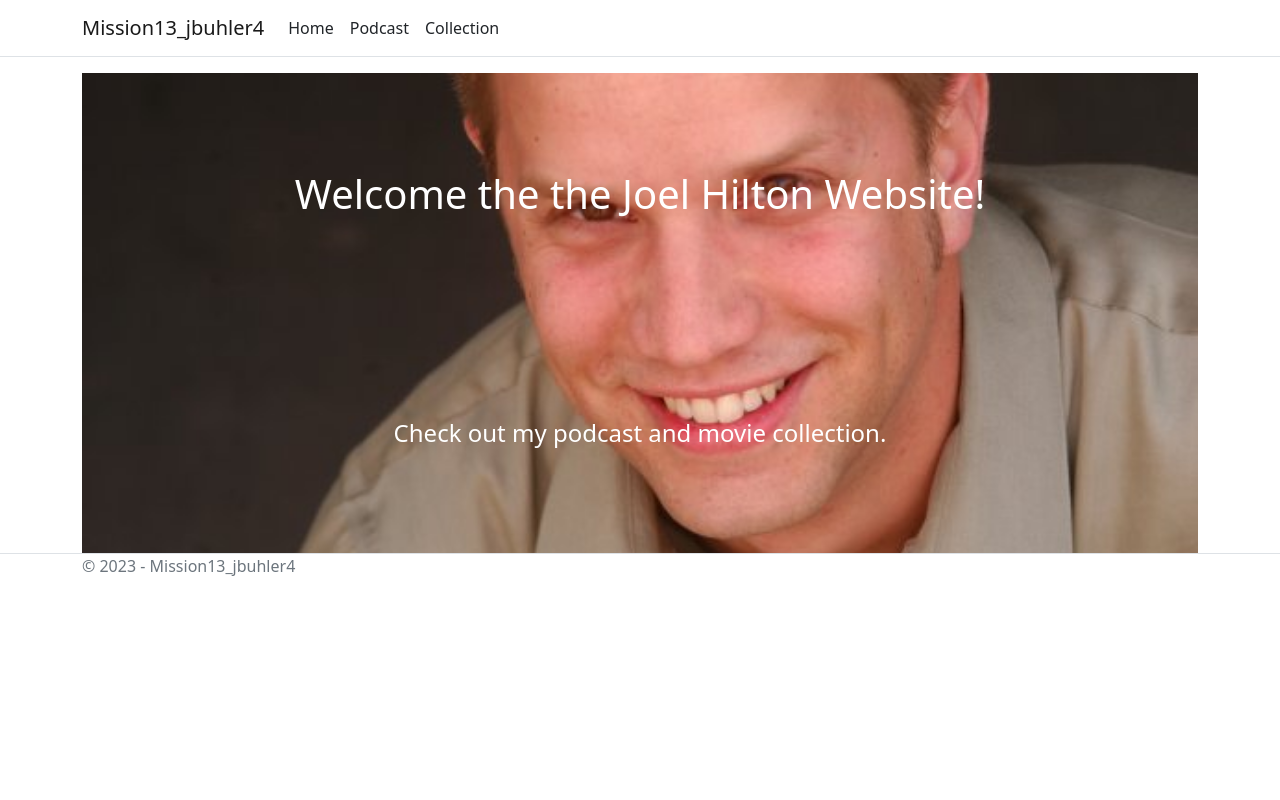
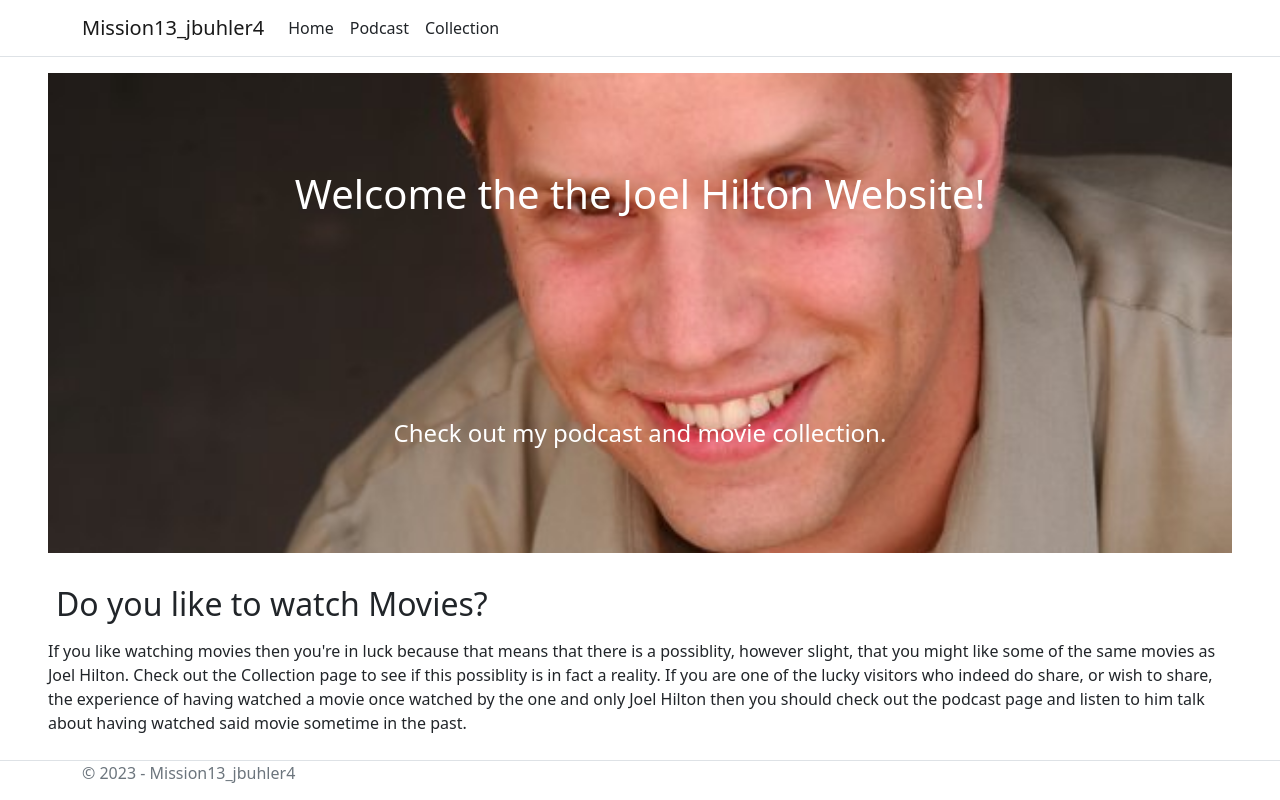
Before and after one commit to JesseBBuhler/Mission13_jbuhler4, a React (Create React App) app in the folder frontend/: page / in a window 1280 px wide. Built offline with nearby package versions, Linux system fonts and the light colour scheme.

Commit message:
Add content and styling

```diff
--- a/frontend/src/App.css
+++ b/frontend/src/App.css
@@ -1,38 +1,3 @@
 .App {
   text-align: center;
 }
-
-.App-logo {
-  height: 40vmin;
-  pointer-events: none;
-}
-
-@media (prefers-reduced-motion: no-preference) {
-  .App-logo {
-    animation: App-logo-spin infinite 20s linear;
-  }
-}
-
-.App-header {
-  background-color: #282c34;
-  min-height: 100vh;
-  display: flex;
-  flex-direction: column;
-  align-items: center;
-  justify-content: center;
-  font-size: calc(10px + 2vmin);
-  color: white;
-}
-
-.App-link {
-  color: #61dafb;
-}
-
-@keyframes App-logo-spin {
-  from {
-    transform: rotate(0deg);
-  }
-  to {
-    transform: rotate(360deg);
-  }
-}
--- a/frontend/src/pages/Home.tsx
+++ b/frontend/src/pages/Home.tsx
@@ -9,6 +9,17 @@ function Home() {
         title="Welcome the the Joel Hilton Website!"
         subtitle="Check out my podcast and movie collection."
       ></HeroImage>
+      <h2 className="mt-4 p-2">Do you like to watch Movies?</h2>
+      <p>
+        If you like watching movies then you're in luck because that means that
+        there is a possiblity, however slight, that you might like some of the
+        same movies as Joel Hilton. Check out the Collection page to see if this
+        possiblity is in fact a reality. If you are one of the lucky visitors
+        who indeed do share, or wish to share, the experience of having watched
+        a movie once watched by the one and only Joel Hilton then you should
+        check out the podcast page and listen to him talk about having watched
+        said movie sometime in the past.
+      </p>
     </>
   );
 }
--- /dev/null
+++ b/frontend/src/pages/Layout.module.css
@@ -0,0 +1,15 @@
+.page_container {
+  position: relative;
+  min-height: 100vh;
+}
+
+.content_wrap {
+  padding: 0 3rem 2.5rem;
+}
+
+.footer {
+  position: absolute;
+  bottom: 0;
+  width: 100%;
+  height: 2.5rem;
+}
--- a/frontend/src/pages/Layout.tsx
+++ b/frontend/src/pages/Layout.tsx
@@ -1,19 +1,21 @@
 import { Outlet } from "react-router-dom";
 import Header from "../components/Header";
 import Footer from "../components/Footer";
+import styles from "./Layout.module.css";
 
 function Layout() {
   return (
-    <>
+    <div className={styles.page_container}>
       <Header />
-      <div className="container">
+      <div className={styles.content_wrap}>
         <main className="pd-3">
           <Outlet />
         </main>
       </div>
-
-      <Footer />
-    </>
+      <div className={styles.footer}>
+        <Footer />
+      </div>
+    </div>
   );
 }
 
--- a/frontend/src/pages/Podcast.tsx
+++ b/frontend/src/pages/Podcast.tsx
@@ -1,5 +1,17 @@
 function Podcast() {
-  return <h1>Podcast</h1>;
+  return (
+    <div className="text-center">
+      <h1 className="display-4">Check out the Baconsale podcast!</h1>
+      <a href="https://baconsale.com">
+        <h2>BACONSALE</h2>
+      </a>
+      <p>
+        A COMEDIAN WHO LIKES MOVIES AND A MOVIE CRITIC WHO IS SOMETIMES FUNNY
+        DISCUSS MOVIES, MUSIC, TELEVISION SHOWS, VIDEO GAMES AND OTHER POP
+        CULTURE TOPICS.
+      </p>
+    </div>
+  );
 }
 
 export default Podcast;
```
